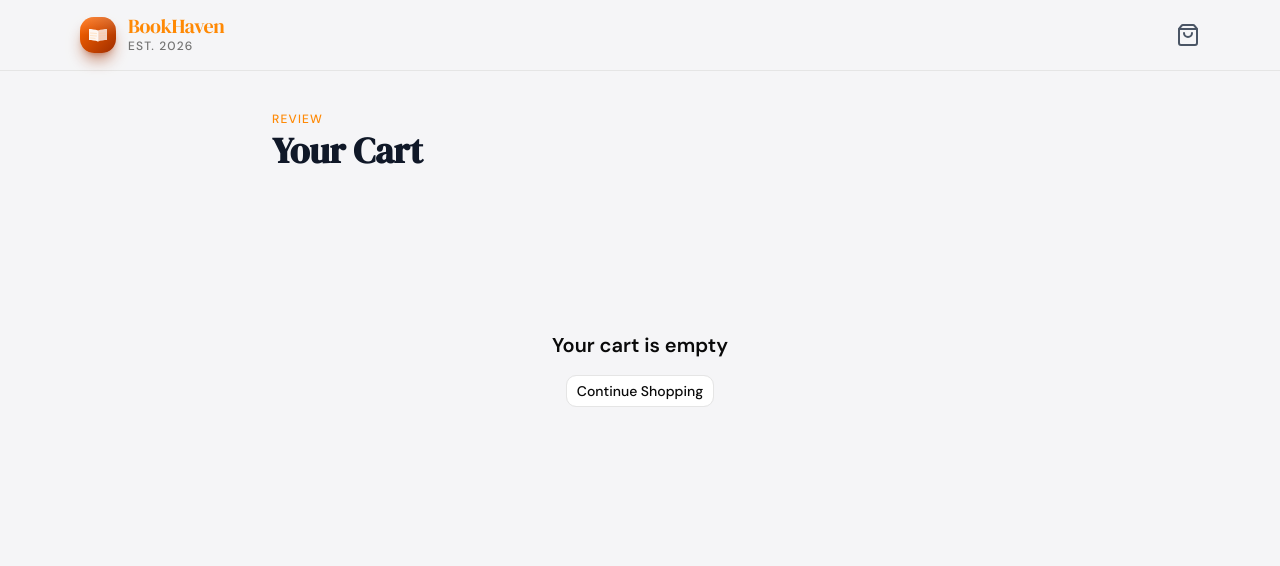
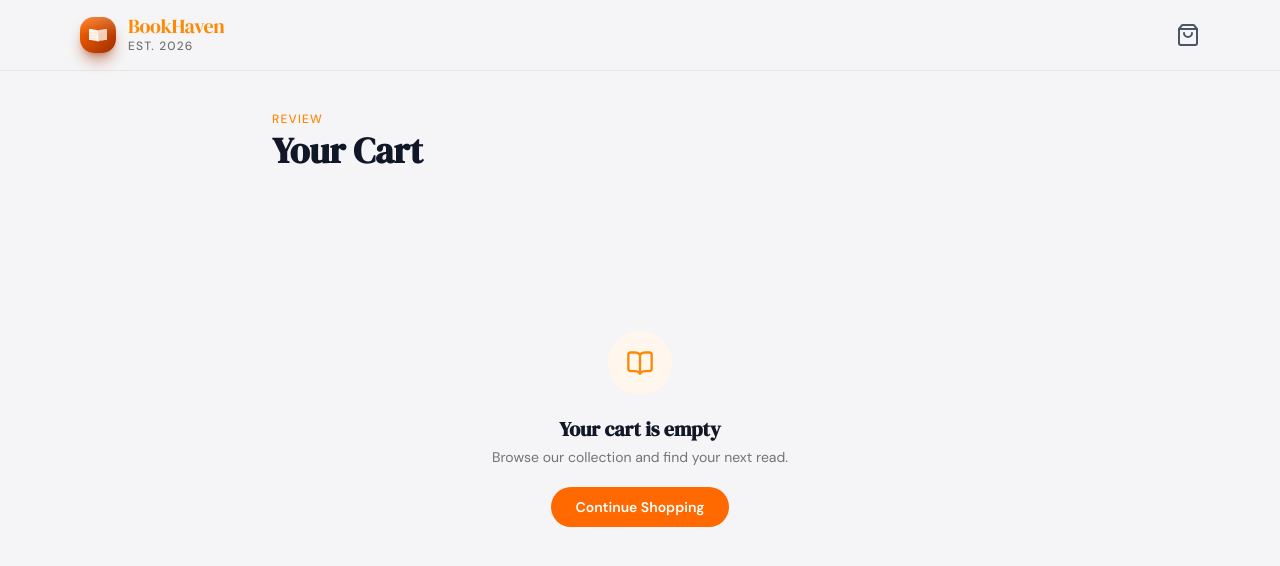
Before and after one commit to binoiii/book-haven, a Next.js app: page /cart in a window 1280 px wide. Shown: the top 566 px of the page. Built offline with nearby package versions, Linux system fonts and the light colour scheme.

Commit message:
feat(CartContent): ✨ add CartContent component with empty state

```diff
--- a/components/features/CartContent.tsx
+++ b/components/features/CartContent.tsx
@@ -1,10 +1,10 @@
 "use client";
 
 import Link from "next/link";
+import { BookOpen } from "lucide-react";
 import { useCartStore } from "@/store/cartStore";
 import { CartItem } from "@/components/features/CartItem";
 import { CartSummary } from "@/components/features/CartSummary";
-import { Button } from "@/components/ui/button";
 import { UI } from "@/constants/ui";
 
 export function CartContent() {
@@ -12,25 +12,34 @@ export function CartContent() {
 
   if (items.length === 0) {
     return (
-      <div className="flex flex-col items-center justify-center gap-4 py-32 text-center">
-        <p className="text-xl font-semibold">{UI.CART_EMPTY}</p>
-        <Button asChild variant="outline">
-          <Link href="/">{UI.BACK_TO_SHOP}</Link>
-        </Button>
+      <div className="flex flex-col items-center justify-center gap-5 py-32 text-center">
+        <div className="flex h-16 w-16 items-center justify-center rounded-full bg-orange-50">
+          <BookOpen className="h-7 w-7 text-orange-400" />
+        </div>
+        <div className="flex flex-col gap-1">
+          <p className="font-serif text-xl font-semibold text-gray-900">{UI.CART_EMPTY}</p>
+          <p className="text-sm text-muted-foreground">Browse our collection and find your next read.</p>
+        </div>
+        <Link
+          href="/"
+          className="rounded-full bg-orange-500 px-6 py-2.5 text-sm font-semibold text-white transition-colors hover:bg-orange-600"
+        >
+          {UI.BACK_TO_SHOP}
+        </Link>
       </div>
     );
   }
 
   return (
-    <div className="flex flex-col gap-4">
+    <div className="flex flex-col">
       {items.map(({ book, quantity }) => (
         <CartItem key={book.id} book={book} quantity={quantity} />
       ))}
       <CartSummary />
-      <div className="pt-2">
-        <Button asChild variant="outline">
-          <Link href="/">{UI.BACK_TO_SHOP}</Link>
-        </Button>
+      <div className="pt-5">
+        <Link href="/" className="text-sm text-muted-foreground transition-colors hover:text-orange-500">
+          ← {UI.BACK_TO_SHOP}
+        </Link>
       </div>
     </div>
   );
```
